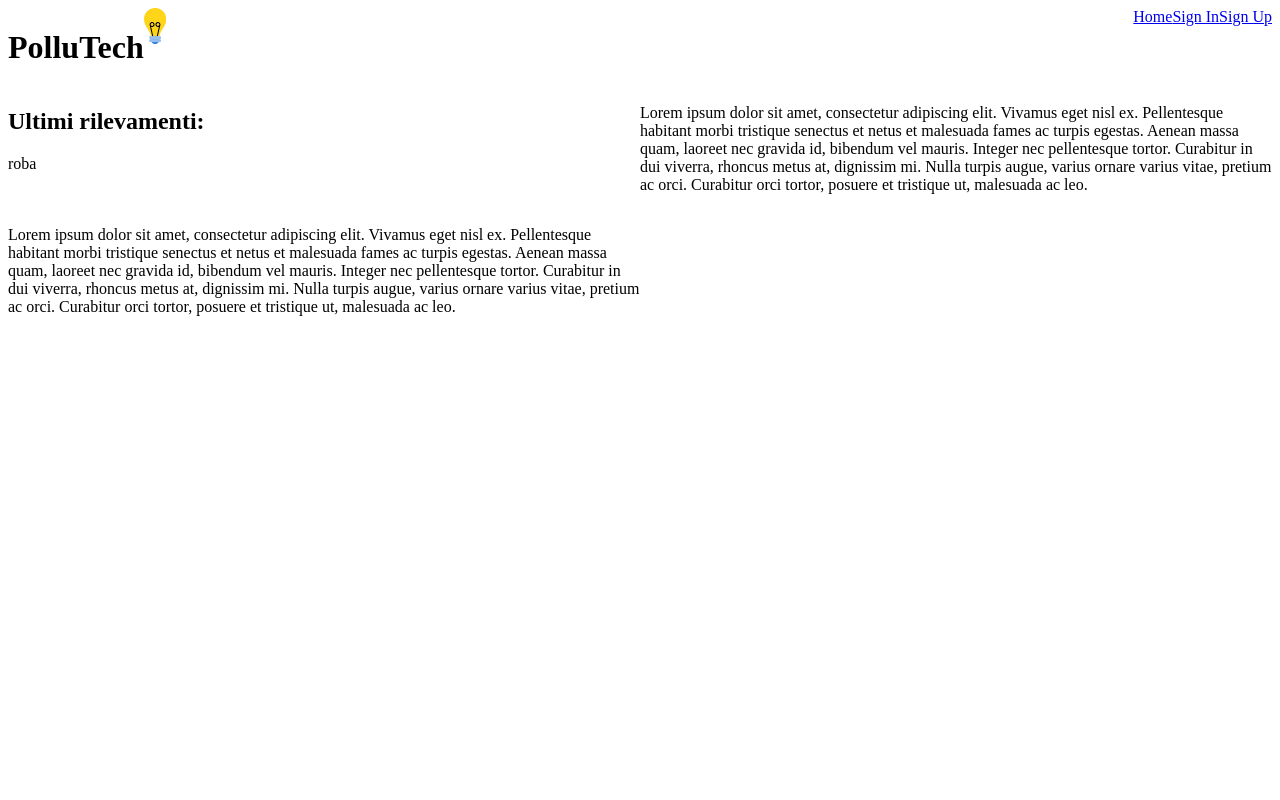
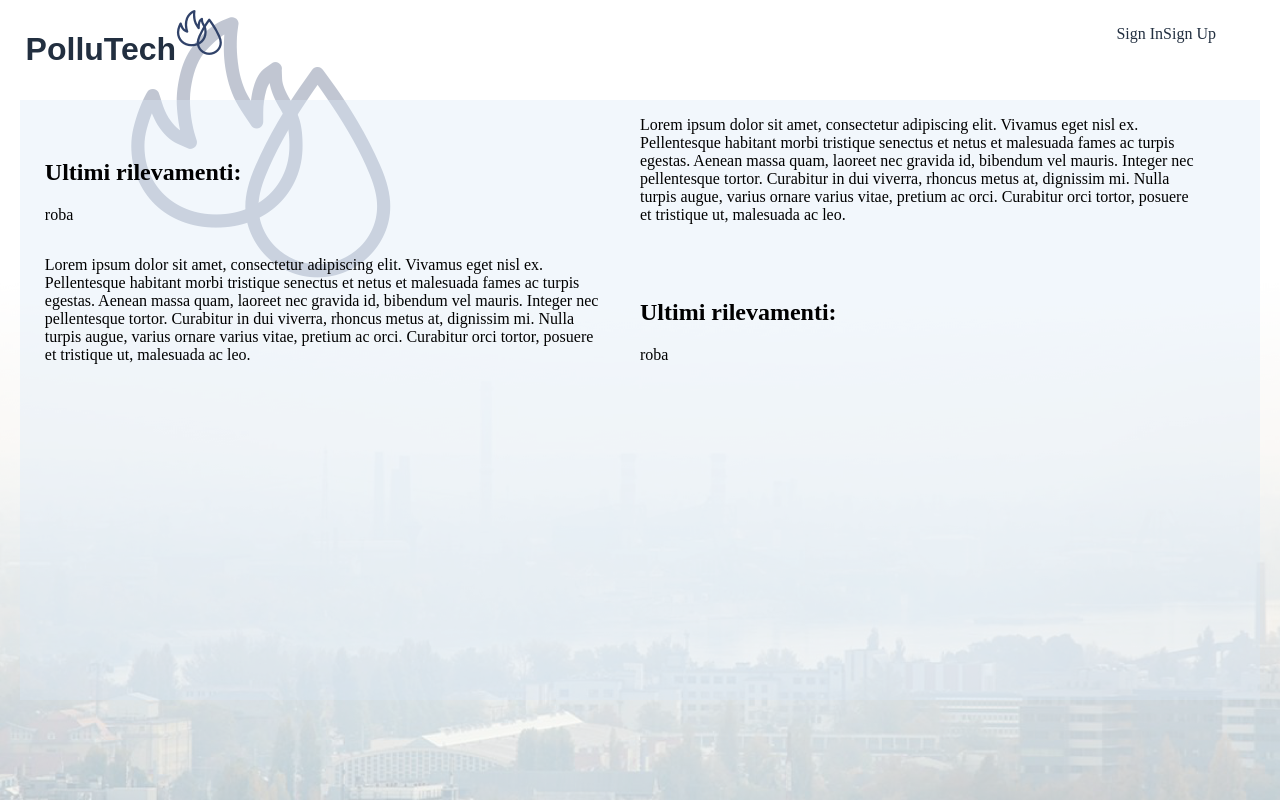
Before and after one commit to backsofangels/TecWeb-Frontend, an Angular app: page / in a window 1280 px wide. Built offline with nearby package versions, Linux system fonts and the light colour scheme.

Commit message:
Aggiustati i css

```diff
--- a/src/app/app.component.css
+++ b/src/app/app.component.css
@@ -1,11 +1,23 @@
+#container{
+    position: absolute;
+    clear: both;
+    top: 100px;
+    left: 20px;
+    right: 20px;
+    height: 600px;
+    background-color: rgba(217, 232, 245, 0.35);
+}
 .leftDiv{
     display: inline-block;
-    float: left;
-    width: 50%;
+    position: relative;
+    left: 2%;
+    width: 45%;
 }
 
 .rightDiv{
     display: inline-block;
-    float: right;
-    width: 50%;
+    position: relative;
+    right: 2%;
+    left: 5%;
+    width: 45%;
 }
--- a/src/app/app.component.html
+++ b/src/app/app.component.html
@@ -1,6 +1,6 @@
 <app-header></app-header>
 <!-- Utilizzo "clear: both" in modo tale da non far creare la div in mezzo alle div "title" e "pages" dell'header -->
-<div style="clear: both">
+<div id="container">
     <div>
         <div class="leftDiv">
             <h2>Ultimi rilevamenti:</h2>
@@ -15,7 +15,8 @@
             <p>Lorem ipsum dolor sit amet, consectetur adipiscing elit. Vivamus eget nisl ex. Pellentesque habitant morbi tristique senectus et netus et malesuada fames ac turpis egestas. Aenean massa quam, laoreet nec gravida id, bibendum vel mauris. Integer nec pellentesque tortor. Curabitur in dui viverra, rhoncus metus at, dignissim mi. Nulla turpis augue, varius ornare varius vitae, pretium ac orci. Curabitur orci tortor, posuere et tristique ut, malesuada ac leo.</p>
         </div>
         <div class="rightDiv">
-
+            <h2>Ultimi rilevamenti:</h2>
+            <p>roba</p>
         </div>
     </div>
 </div>
--- a/src/app/header/header.component.css
+++ b/src/app/header/header.component.css
@@ -1,9 +1,17 @@
 .leftDiv{
     display: inline-block;
-    float: left;
+    position: absolute;
+    top: 10px;
+    left: 2%;
 }
 
 .rightDiv{
     display: inline-block;
-    float: right;
+    position: absolute;
+    top: 25px;
+    right: 5%;
 }
+
+#name{
+    font-family: Arial, Helvetica, sans-serif;
+}
--- a/src/app/header/header.component.html
+++ b/src/app/header/header.component.html
@@ -1,11 +1,11 @@
 <div>
   <div class="leftDiv">
-      <h1 style="float: left">PolluTech</h1>
-      <img style="float: right" src="assets/images/lightbulb.png">
+      <h1 id="name" style="float: left"><a routerLink="">PolluTech</a></h1>
+      <img style="float: right" src="assets/images/Logo.png">
   </div>
   <div class="rightDiv">
     <nav>
-        <a routerLink="">Home</a>
+
         <a routerLink="login">Sign In</a>
         <a routerLink="signup">Sign Up</a>
     </nav>
--- a/src/styles.css
+++ b/src/styles.css
@@ -1 +1,11 @@
 /* You can add global styles to this file, and also import other style files */
+body{
+    background-image: url(./assets/images/WallpaperAll.png);
+    background-attachment: scroll;
+}
+
+a:link {
+    color: #222F40;
+    cursor: pointer;
+    text-decoration: none;
+}
```
Also changed, not shown: src/assets/images/Logo.png (added), src/assets/images/WallpaperAll.png (added).
